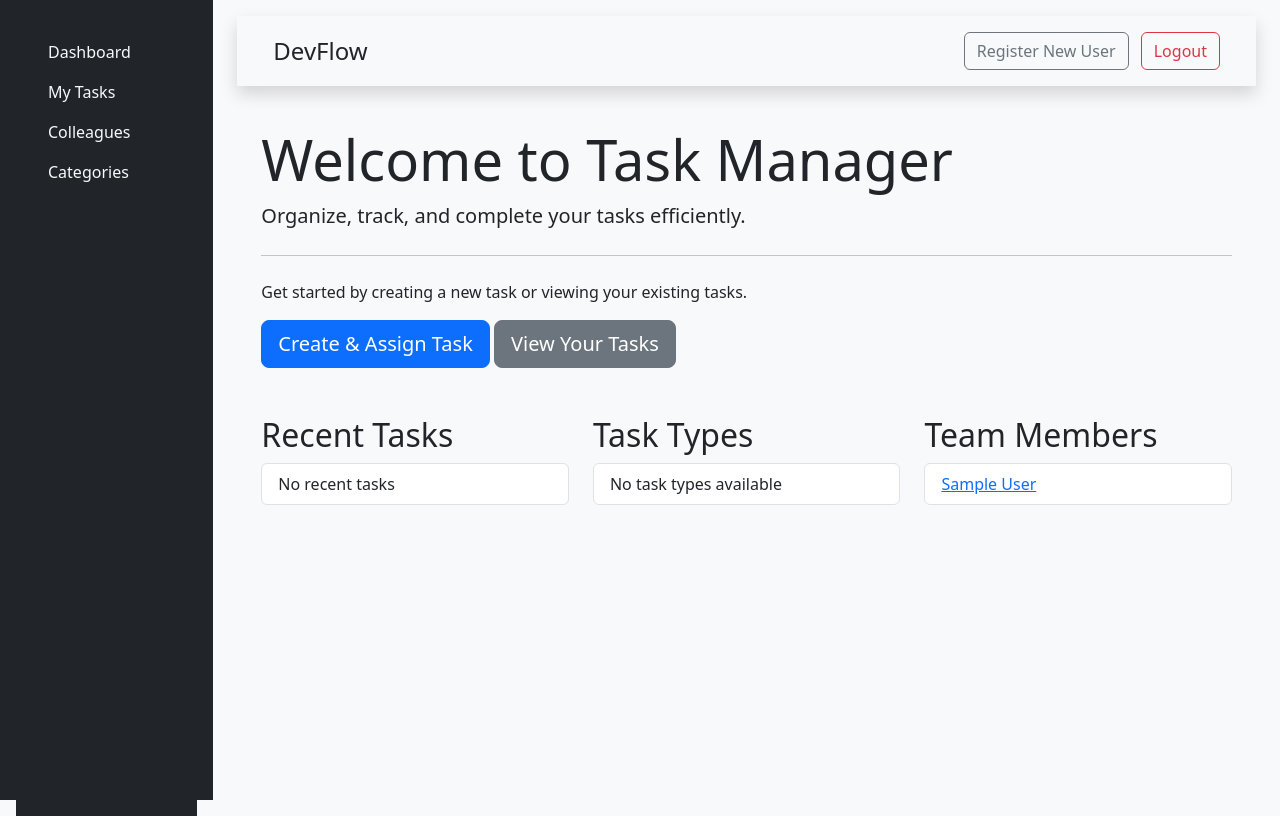
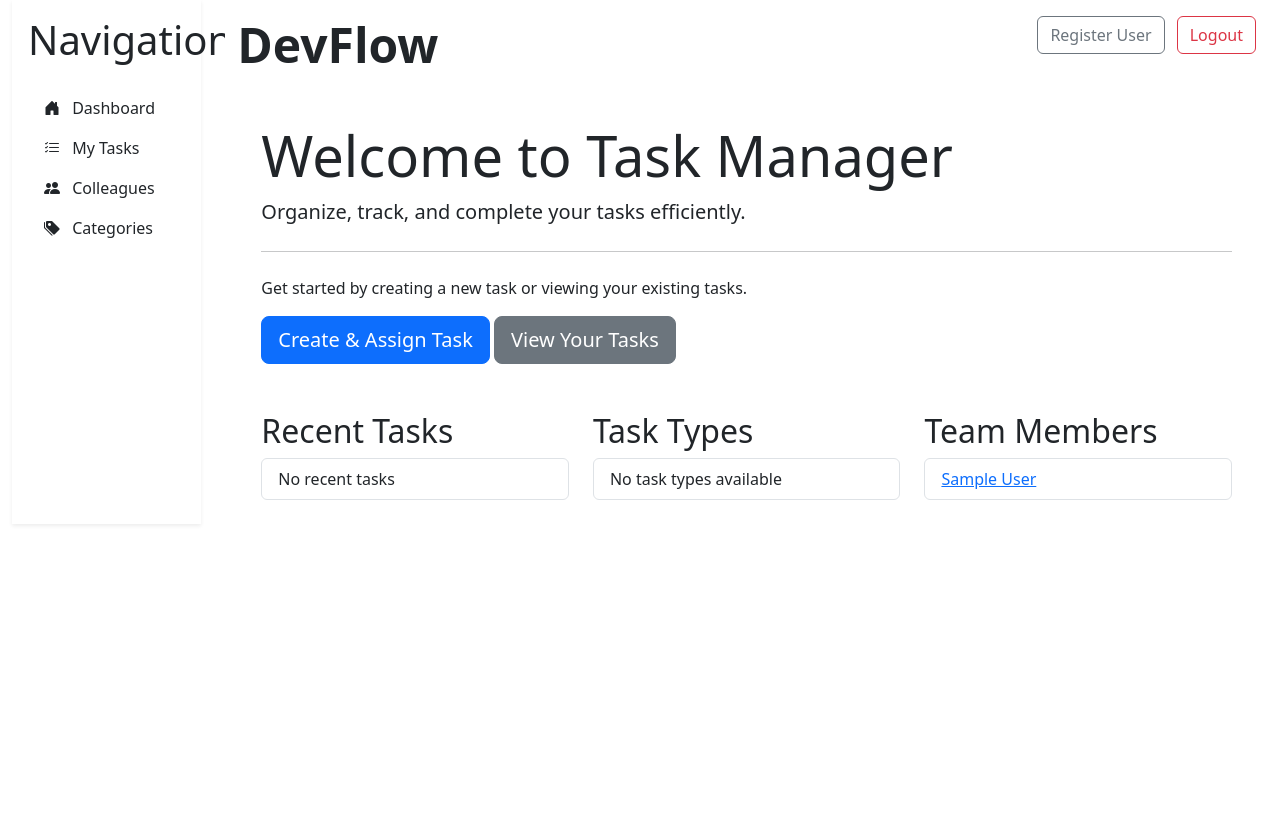
Before and after one commit to olena4reunited/it-company-task-manager, a Django app: page / in a window 1280 px wide. After the commit the page ends 525 px from the top, so only its background shows below. Run offline with Django 5.2, Linux system fonts and the light colour scheme; the visitor is signed in with stand-in values (Sample User, id 1); data comes from the database, SQL or seed files in the repository; data that the repository does not hold is empty; parts of the project's set-up code (start-up, migrations or seed data) failed here and were passed over.

Commit message:
feat: update templates

```diff
--- a/static/css/styles.css
+++ /dev/null
@@ -1,63 +0,0 @@
-header {
-    background-color: #f8f9fa;
-}
-
-.btn-outline-danger {
-    transition: background-color 0.2s, color 0.2s;
-}
-
-.btn-outline-danger:hover {
-    background-color: #dc3545;
-    color: white;
-}
-
-body {
-    background-color: #f8f9fa;
-    padding: 0;
-    margin: 0;
-}
-
-.card {
-    border: none;
-    transition: transform 0.2s;
-}
-
-.card:hover {
-    transform: scale(1.05);
-}
-
-.badge {
-    font-size: 0.85rem;
-}
-
-header h1 {
-    margin: 0;
-}
-
-.sidebar {
-    background-color: #343a40;
-    color: white;
-    height: 100vh;
-}
-
-.sidebar a {
-    color: #adb5bd;
-}
-
-.sidebar a:hover {
-    color: white;
-    background-color: rgba(255, 255, 255, 0.1);
-}
-
-.card {
-    border: none;
-    border-radius: 0.5rem;
-    box-shadow: 0 2px 10px rgba(0, 0, 0, 0.1);
-}
-
-.footer {
-    background-color: #343a40;
-    color: white;
-    text-align: center;
-    padding: 1rem 0;
-}
--- a/templates/base.html
+++ b/templates/base.html
@@ -19,14 +19,14 @@
 <body>
   <div class="container-fluid">
     <div class="row">
-			<aside class="col-sm-2 sidebar bg-dark text-white p-3">
+      <aside class="col-sm-2 sidebar">
       {% block sidebar %}
         {% include "includes/sidebar.html" %}
       {% endblock %}
       </aside>
 
       <main class="col-sm-10">
-					<div class="header-section py-3 px-md-4">
+        <div class="header-section">
           {% block header %}
             {% include "includes/header.html" %}
           {% endblock %}
--- a/templates/includes/header.html
+++ b/templates/includes/header.html
@@ -1,16 +1,18 @@
-<header class="row bg-light py-3 px-4 align-items-center shadow">
-    <div class="col">
-        <h1 class="h4 mb-0">DevFlow</h1>
-    </div>
-    <div class="col text-end">
+<header class="bg-white py-3">
+	<div class="container d-flex justify-content-between">
+		<a href="{% url 'task-manager:worker-create' %}" class="text-dark text-decoration-none">
+			<h1 class="display-5 fw-bold">DevFlow</h1>
+		</a>
+		<div>
 			{% if user.is_authenticated %}
-            <a href="{% url 'task-manager:worker-create' %}" class="btn btn-outline-secondary me-2" aria-label="Register New User">Register New User</a>
-            <form action="{% url 'logout' %}" method="post" style="display:inline;">
+				<a href="{% url 'task-manager:worker-create' %}" class="btn btn-outline-secondary me-2" aria-label="Register New User">Register User</a>
+				<form action="{% url 'logout' %}" method="post" class="d-inline">
 					{% csrf_token %}
 					<button type="submit" class="btn btn-outline-danger" aria-label="Logout">Logout</button>
 				</form>
 			{% else %}
-            <a href="{% url 'login' %}" class="btn btn-outline-primary me-2" aria-label="Login">Login</a>
+				<a href="{% url 'login' %}" class="btn btn-outline-primary" aria-label="Login">Login</a>
 			{% endif %}
 		</div>
+	</div>
 </header>
--- a/templates/includes/sidebar.html
+++ b/templates/includes/sidebar.html
@@ -1,16 +1,40 @@
-<nav id="sidebar" class="cd-md-block bg-dark text-light p-3 vh-100">
+<nav id="sidebar" class="bg-white shadow-sm h-100">
+  <div class="p-3">
+    <h2 class="display-6 text-center mb-4 fw-medium">Navigation</h2>
     <ul class="nav flex-column">
      <li class="nav-item">
-      <a class="nav-link text-light" href="{% url 'task-manager:index' %}" aria-label="Go to Dashboard">Dashboard</a>
+			 <a class="nav-link text-dark" href="{% url 'task-manager:index' %}" aria-label="Go to Dashboard">
+			   <i class="bi bi-house-door-fill me-2"></i> Dashboard
+			 </a>
      </li>
      <li class="nav-item">
-      <a class="nav-link text-light" href="{% url 'task-manager:user-tasks' %}" aria-label="View My Tasks">My Tasks</a>
+       <a class="nav-link text-dark" href="{% url 'task-manager:user-tasks' %}" aria-label="View My Tasks">
+         <i class="bi bi-list-check me-2"></i> My Tasks
+       </a>
      </li>
      <li class="nav-item">
-      <a class="nav-link text-light" href="{% url 'task-manager:worker-list' %}" aria-label="View Colleagues">Colleagues</a>
+       <a class="nav-link text-dark" href="{% url 'task-manager:worker-list' %}" aria-label="View Colleagues">
+         <i class="bi bi-people-fill me-2"></i> Colleagues
+       </a>
      </li>
      <li class="nav-item">
-      <a class="nav-link text-light" href="{% url 'task-manager:task-type-list' %}" aria-label="View Categories">Categories</a>
+       <a class="nav-link text-dark" href="{% url 'task-manager:task-type-list' %}" aria-label="View Categories">
+         <i class="bi bi-tags-fill me-2"></i> Categories
+       </a>
      </li>
     </ul>
+  </div>
 </nav>
+
+<style>
+    #sidebar .nav-link {
+        transition: background-color 0.3s;
+    }
+
+    #sidebar .nav-link:hover {
+        background-color: rgba(0, 0, 0, 0.05);
+        border-radius: 0.25rem;
+    }
+</style>
+
+<link rel="stylesheet" href="https://cdn.jsdelivr.net/npm/bootstrap-icons@1.8.1/font/bootstrap-icons.css">
```
Lines whose indentation alone changed are shown as unchanged.
